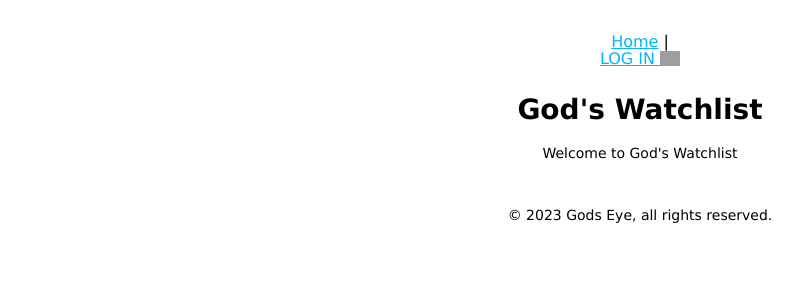
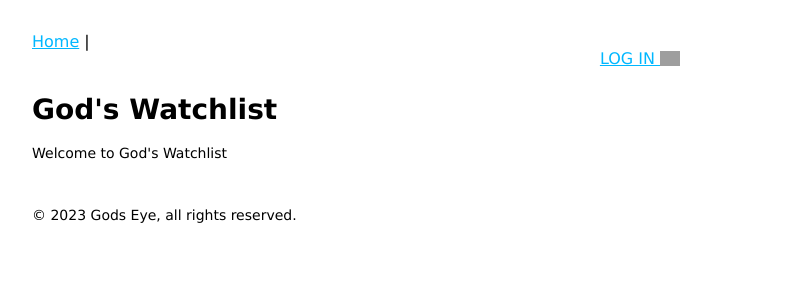
Before and after one commit to nemmons27/gods_watchlist, a Node server app: page / in a window 1280 px wide. Shown: the top 300 px of the page, without its empty margins (0-802 px from the left). Run offline with Node 20, Linux system fonts and the light colour scheme; some libraries are stand-ins or nearby versions; grey boxes are pictures that could not be loaded.

Commit message:
Deployed

```diff
--- a/public/stylesheets/style.css
+++ b/public/stylesheets/style.css
@@ -2,7 +2,7 @@ body {
     padding: 50px;
     margin: 0;
     padding: 4vmin 4vmin 4vmin 4vmin;
-    text-align: center;
+    text-align: left;
     font: 14px "Lucida Grande", Helvetica, Arial, sans-serif;
 }
 nav {
@@ -11,7 +11,7 @@ nav {
     font-size: 2vmin;
     cursor: pointer;
     border-radius: 5px;
-    justify-content: center;
+    justify-content: right;
 }
 
 .avatar {
```
